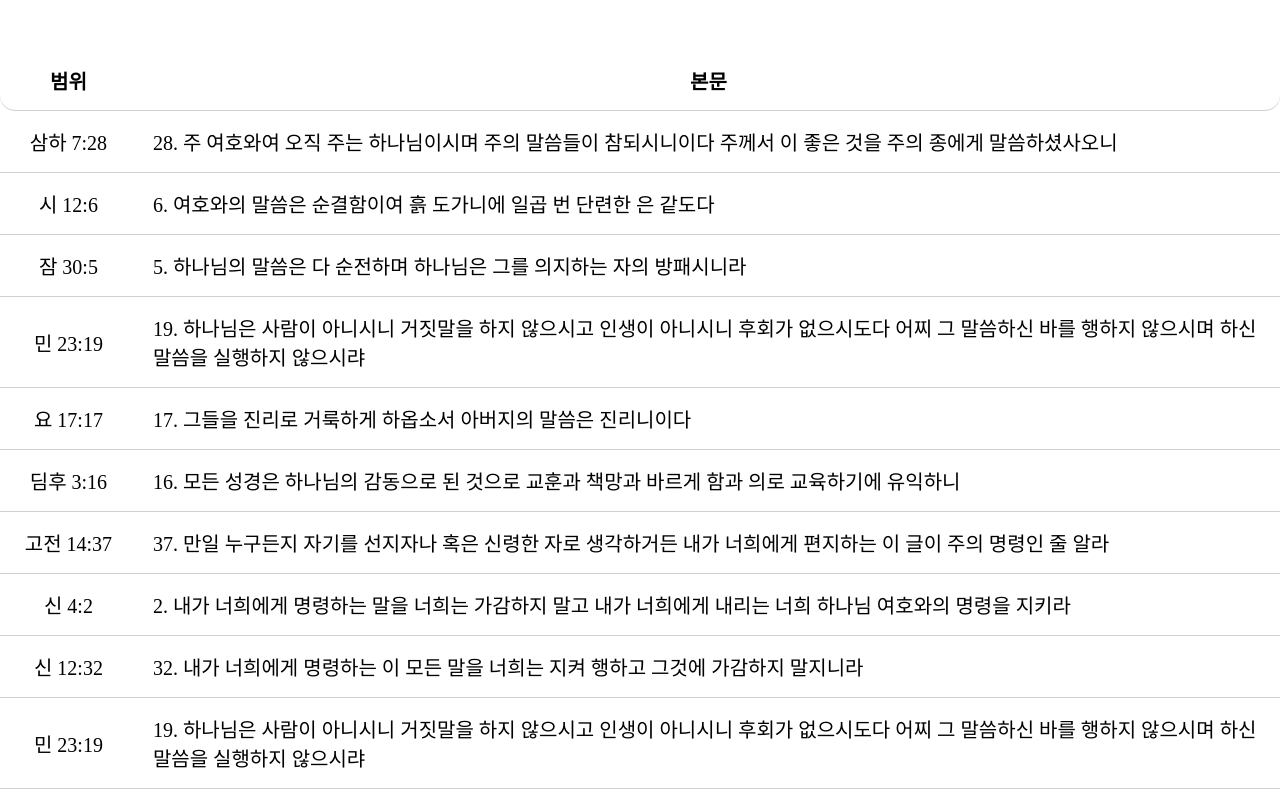
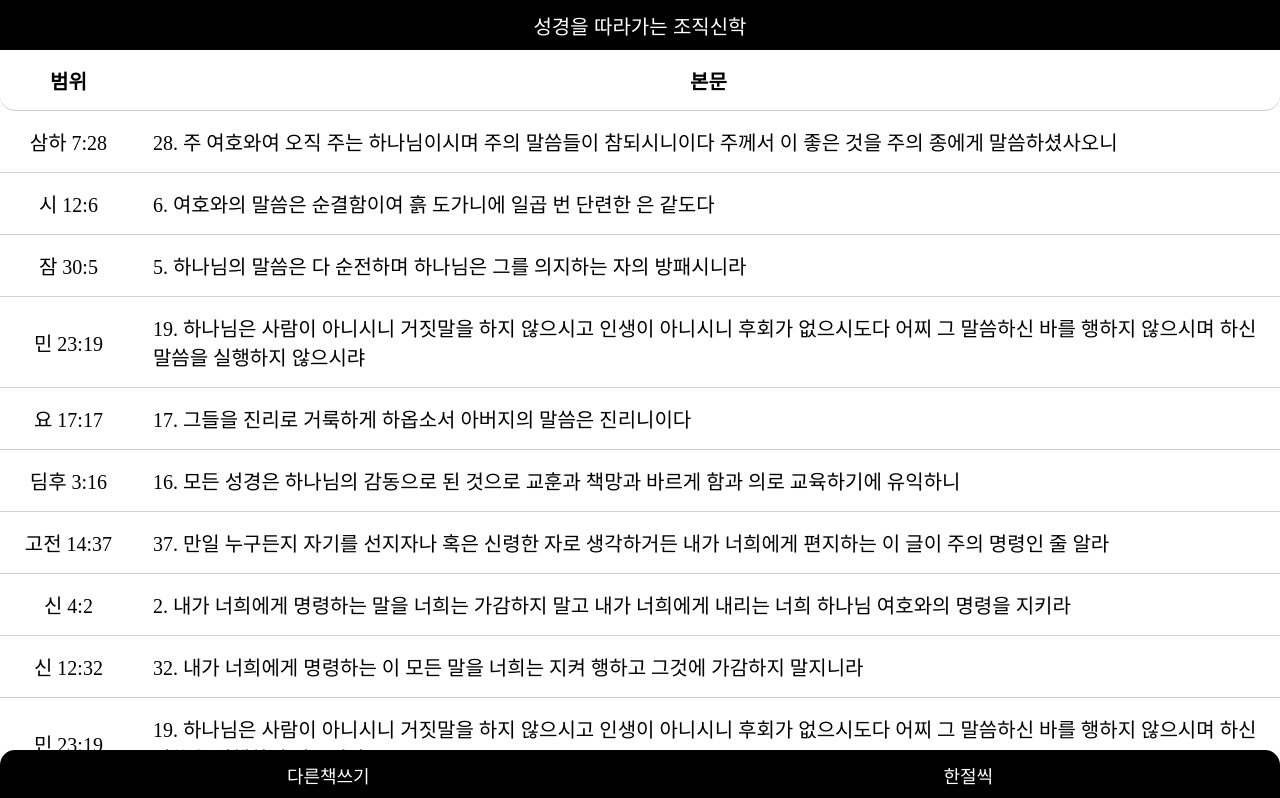
Before and after one commit to hismethod/WRITING-ASSISTANT-SYSTEMATIC-THEOLOGY, a React (Create React App) app: page / in a window 1280 px wide. Shown: the top 798 px of the page. Built offline with nearby package versions, Linux system fonts and the light colour scheme.

Commit message:
modify navbar hide/show trigger

```diff
--- a/src/component/Navbar/Navbar.js
+++ b/src/component/Navbar/Navbar.js
@@ -1,20 +1,22 @@
-import React, { useState } from 'react';
+import React, { useState, useRef } from 'react';
 import classNames from 'classnames';
 import { useScrollPosition } from '../../hooks/useScroll';
 import './Navbar.scss';
 
 const Navbar = ({ position = 'top', children }) => {
   const [visible, setVisible] = useState(true);
+  const bodyHeight = document.body.offsetHeight;
+  const bodyTop = 0;
 
-  useScrollPosition(({ direction }) => {
-    const showNavbar = direction === 'up';
+  useScrollPosition(({ prevPos, currPos, direction }) => {
+    const nearTop = currPos.y > bodyTop;
+    const nearBottom = currPos.y < -4300;
+    const showNavbar = nearTop || nearBottom || (direction === 'up');
     if (showNavbar !== visible) {
       setVisible(showNavbar);
     }
   });
-
   const navClassName = classNames('navbar', `navbar-${position}`, {'navbar--hidden': !visible});
-
   return (
     <nav className={navClassName} >
       <div className="navbar__content">
--- a/src/index.css
+++ b/src/index.css
@@ -1,9 +1,4 @@
 @import url('https://fonts.googleapis.com/css?family=Noto+Serif+KR:400,500&display=swap&subset=korean');
-
-html {
-  height: 100%;
-  width: 100%;
-}
 
 body {
   width: 100%;
```
